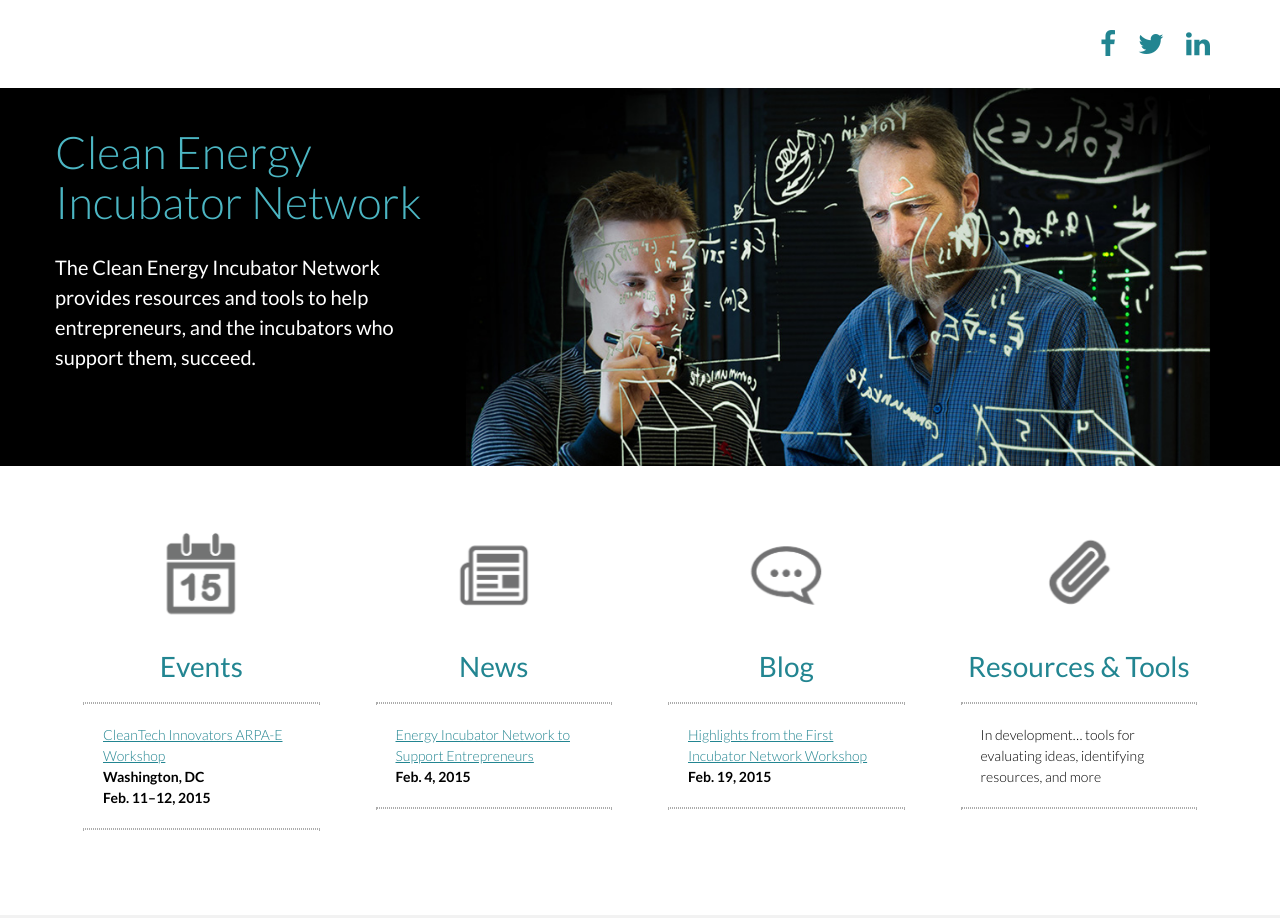
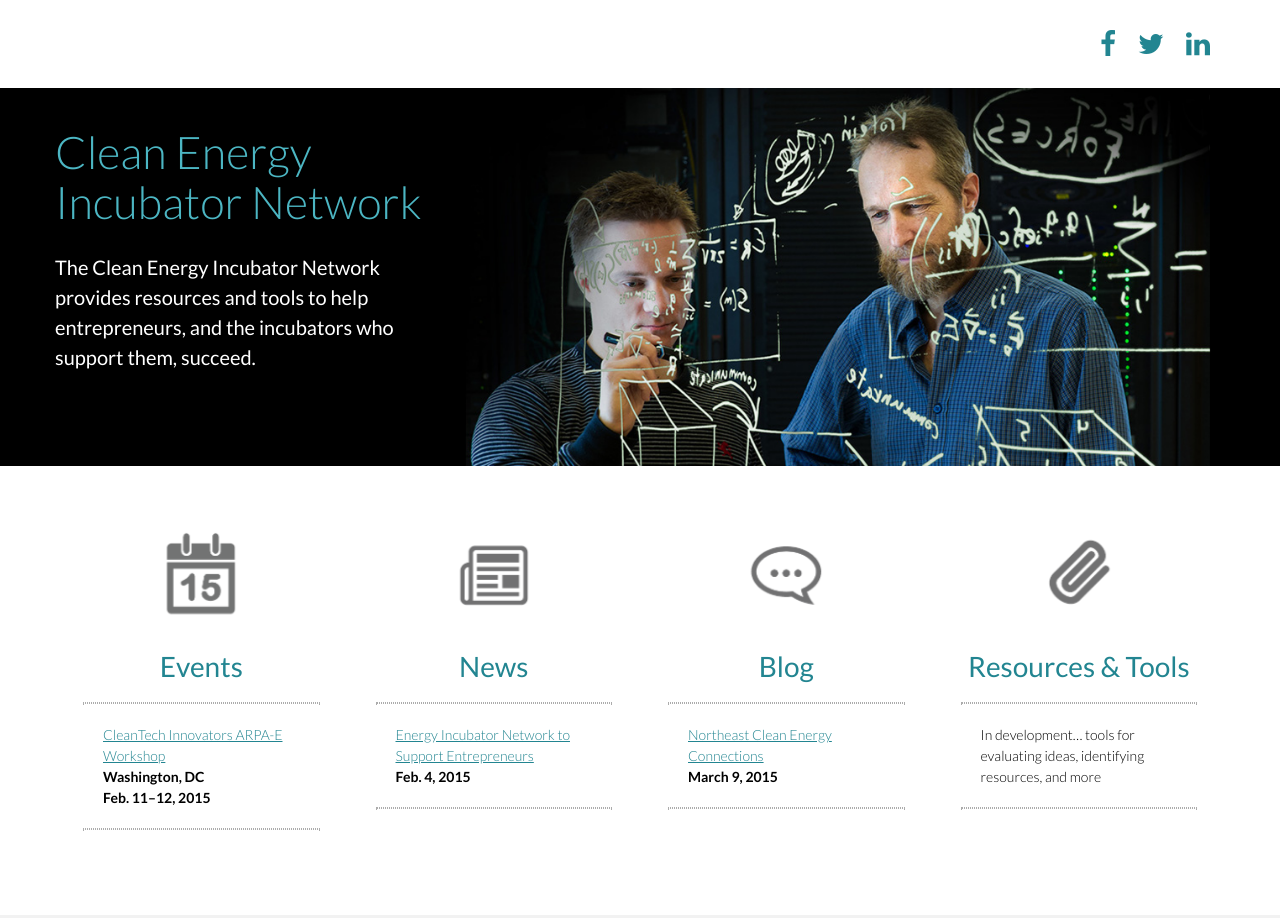
Before and after one commit to NREL/incubatenergy.org, a plain HTML site: page index.html in a window 1280 px wide. Shown: the top 918 px of the page. Drawn offline with Linux system fonts and the light colour scheme; files whose address does not match are found by name.

Commit message:
add northeast blog to hp

```diff
--- a/index.html
+++ b/index.html
@@ -114,8 +114,8 @@
                             <h2>Blog</h2>
                         </a>
                         <hr>
-                        <p><a href="blog-workshop.html">Highlights from the First Incubator Network Workshop</a></p>
-                       <p class="date">Feb. 19, 2015</p>
+                        <p><a href="blog-northeast.html">Northeast Clean Energy Connections</a></p>
+                       <p class="date">March 9, 2015</p>
                         <hr>
                     </div>
                 </div>
```
